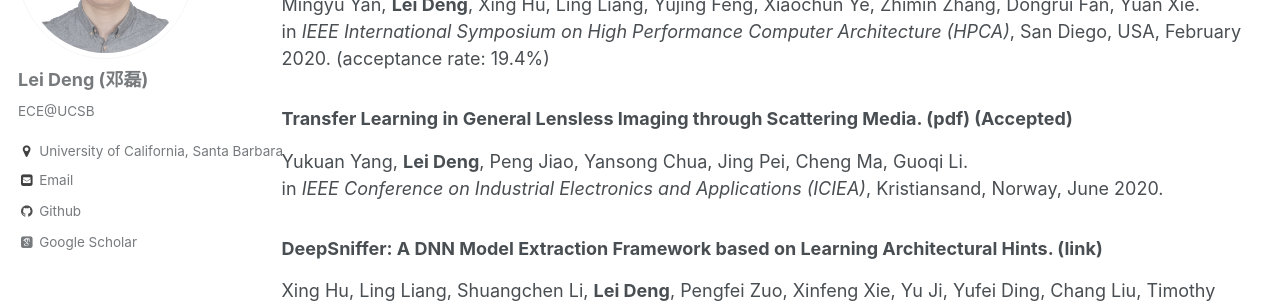
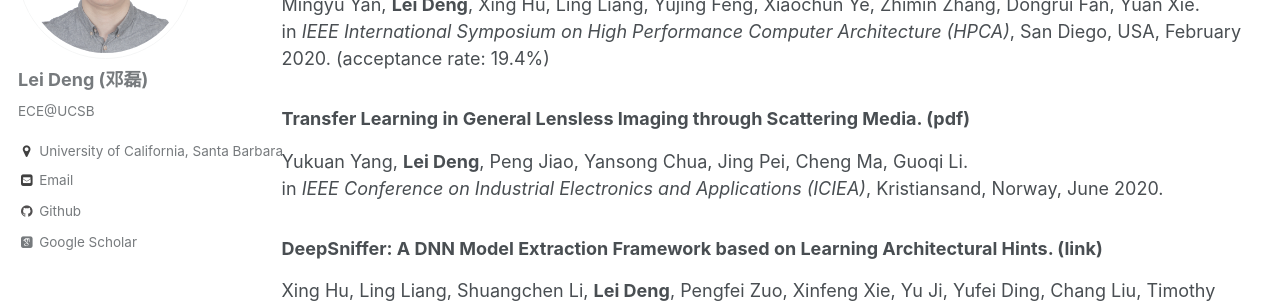
Before and after one commit to dllfei/dllfei.github.io, a Jekyll site: the page built from _pages/publications.md, in a window 1280 px wide and 900 px high, scrolled down 5851 px. Shown: the part 152-455 px from the top of the window. Built offline with Jekyll 4.4.1, drawn with Linux system fonts in a browser that asks for light colours; some web fonts are replaced.

Commit message:
Update publications.md

```diff
--- a/_pages/publications.md
+++ b/_pages/publications.md
@@ -175,7 +175,7 @@ in *International Conference on Machine Learning (ICML)*, Online, July 2020. (ac
 Mingyu Yan, **Lei Deng**, Xing Hu, Ling Liang, Yujing Feng, Xiaochun Ye, Zhimin Zhang, Dongrui Fan, Yuan Xie. <br />
 in *IEEE International Symposium on High Performance Computer Architecture (HPCA)*, San Diego, USA, February 2020. (acceptance rate: 19.4%)
 
-### Transfer Learning in General Lensless Imaging through Scattering Media. ([pdf](https://arxiv.org/pdf/1912.12419.pdf)) (Accepted) <br />
+### Transfer Learning in General Lensless Imaging through Scattering Media. ([pdf](https://arxiv.org/pdf/1912.12419.pdf)) <br />
 Yukuan Yang, **Lei Deng**, Peng Jiao, Yansong Chua, Jing Pei, Cheng Ma, Guoqi Li. <br />
 in *IEEE Conference on Industrial Electronics and Applications (ICIEA)*, Kristiansand, Norway, June 2020.
 
```
